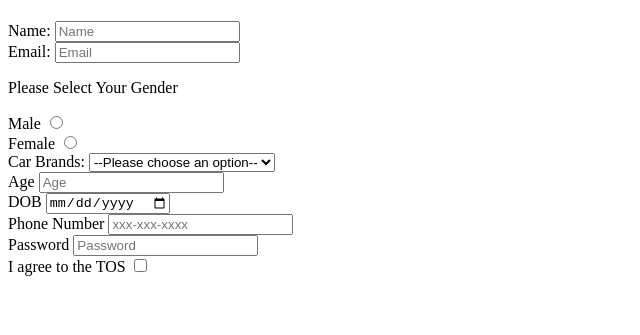
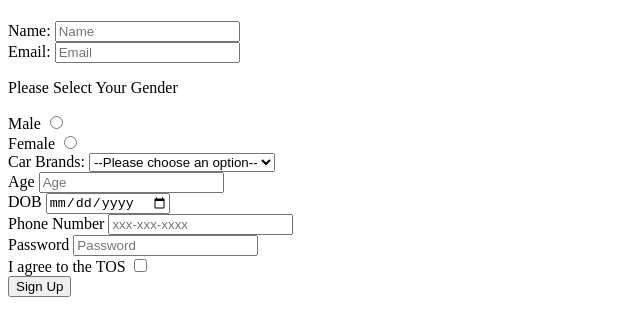
Before and after one commit to acciojob/signup-form-car-NikhilPeddireddy, a website: page main.html in a window 1280 px wide. Shown: the part 59-394 px from the top of the page, without its empty margins (0-640 px from the left). Drawn offline with Linux system fonts and the light colour scheme.

Commit message:
created a submission

```diff
--- a/main.html
+++ b/main.html
@@ -35,7 +35,8 @@
 		<label for="tel">Password</label>
 		<input type="password" id="password" placeholder="Password" required><br>
 		<label for="tos">I agree to the TOS</label>
-		<input type="checkbox" id="tos" required>
+		<input type="checkbox" id="tos" required><br>
+		<input type="submit" value="Sign Up">
 	  </form>
     <script type="text/javascript" src="./script.js">
 </script>
```
